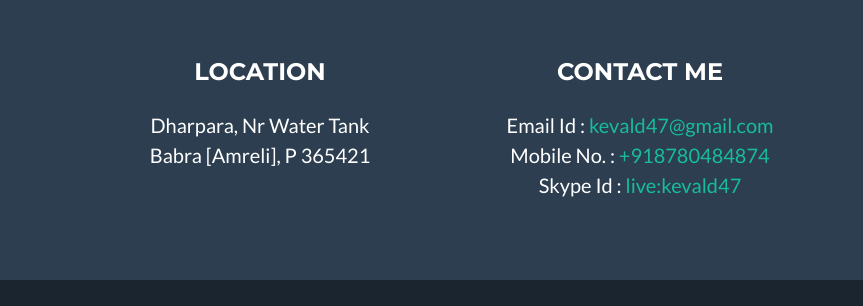
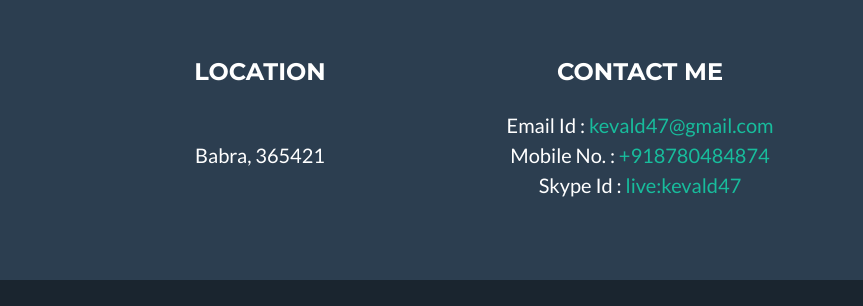
Before and after one commit to keval47/My-Portfolio, a plain HTML site: page index.html in a window 1280 px wide. Shown: the part 2995-3301 px from the top of the page, 0-863 px from the left. Drawn offline with Linux system fonts and the light colour scheme.

Commit message:
Update index.html

```diff
--- a/index.html
+++ b/index.html
@@ -178,8 +178,8 @@
       <div class="row">
         <div class="col-md-4 mb-4 mb-lg-0">
           <h4 class="text-uppercase mb-4">Location</h4>
-          <p class="lead mb-0">Dharpara, Nr Water Tank
-            <br>Babra [Amreli], P 365421</p>
+          <p class="lead mb-0">
+            <br>Babra, 365421</p>
         </div>
         <div class="col-md-4 mb-4 mb-lg-0">
           <h4 class="text-uppercase mb-4">Contact Me</h4>
```
